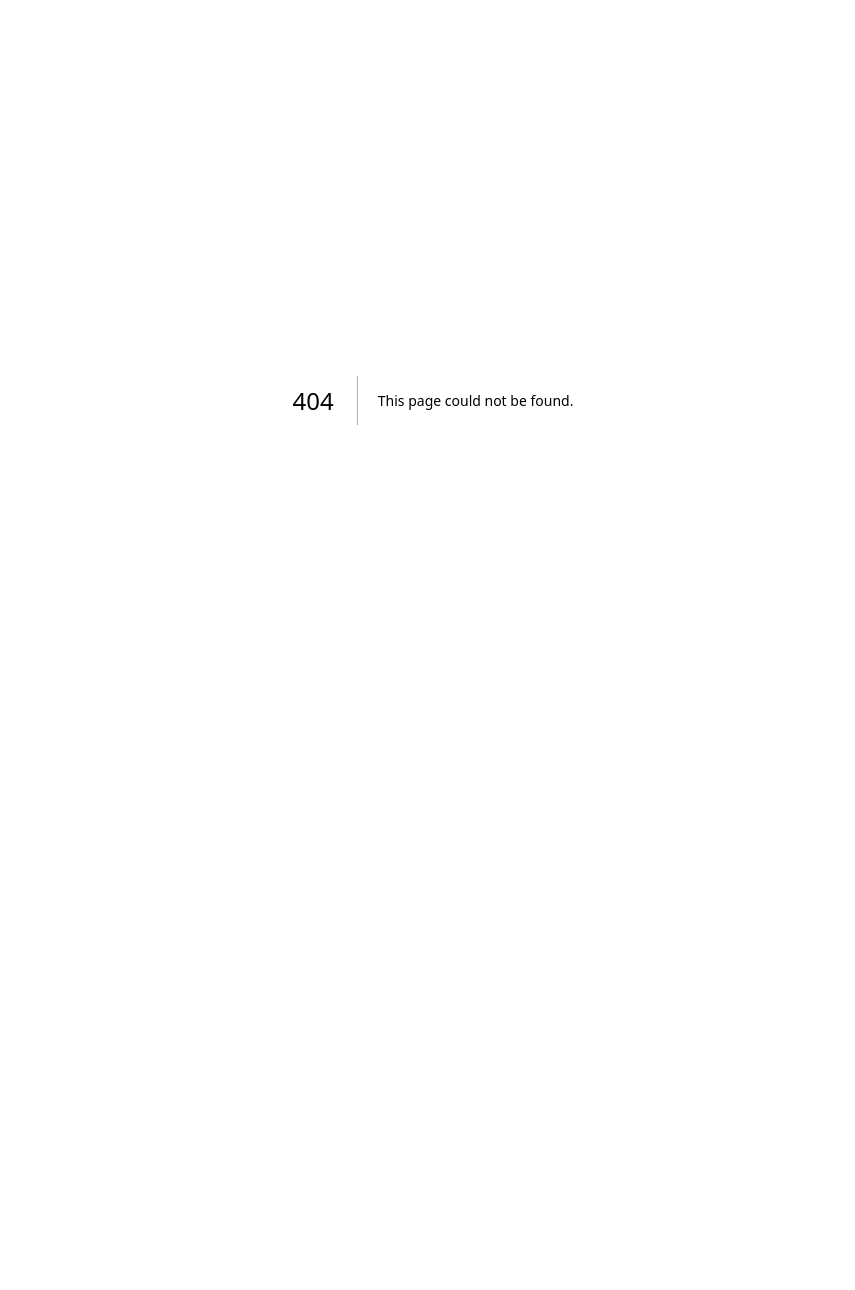
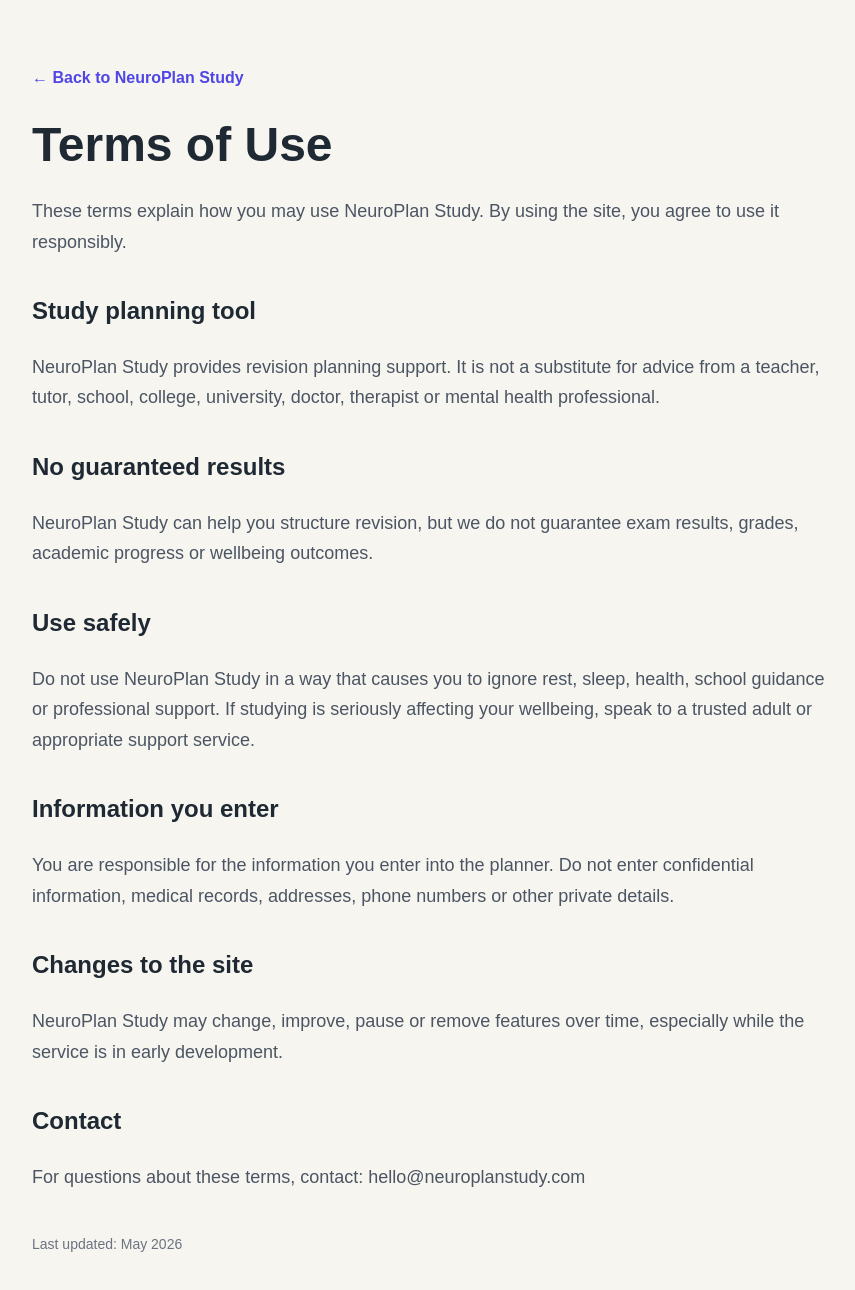
Before and after one commit to ZimraanMcc/neuroplanstudy, a Next.js app: page /terms in a window 1280 px wide. Before the commit this address had no page. Shown: the top 1290 px of the page, without its empty margins (207-1062 px from the left). Before the commit the page ends 800 px from the top, so only its background shows below. Built offline with nearby package versions, Linux system fonts and the light colour scheme.

Commit message:
Create page.jsx

```diff
--- /dev/null
+++ b/app/terms/page.jsx
@@ -0,0 +1,53 @@
+export default function TermsPage() {
+  return (
+    <main className="legalPage">
+      <a href="/" className="backLink">← Back to NeuroPlan Study</a>
+
+      <h1>Terms of Use</h1>
+
+      <p>
+        These terms explain how you may use NeuroPlan Study. By using the site,
+        you agree to use it responsibly.
+      </p>
+
+      <h2>Study planning tool</h2>
+      <p>
+        NeuroPlan Study provides revision planning support. It is not a
+        substitute for advice from a teacher, tutor, school, college, university,
+        doctor, therapist or mental health professional.
+      </p>
+
+      <h2>No guaranteed results</h2>
+      <p>
+        NeuroPlan Study can help you structure revision, but we do not guarantee
+        exam results, grades, academic progress or wellbeing outcomes.
+      </p>
+
+      <h2>Use safely</h2>
+      <p>
+        Do not use NeuroPlan Study in a way that causes you to ignore rest,
+        sleep, health, school guidance or professional support. If studying is
+        seriously affecting your wellbeing, speak to a trusted adult or
+        appropriate support service.
+      </p>
+
+      <h2>Information you enter</h2>
+      <p>
+        You are responsible for the information you enter into the planner. Do
+        not enter confidential information, medical records, addresses, phone
+        numbers or other private details.
+      </p>
+
+      <h2>Changes to the site</h2>
+      <p>
+        NeuroPlan Study may change, improve, pause or remove features over time,
+        especially while the service is in early development.
+      </p>
+
+      <h2>Contact</h2>
+      <p>For questions about these terms, contact: hello@neuroplanstudy.com</p>
+
+      <p className="smallText">Last updated: May 2026</p>
+    </main>
+  );
+}
```
